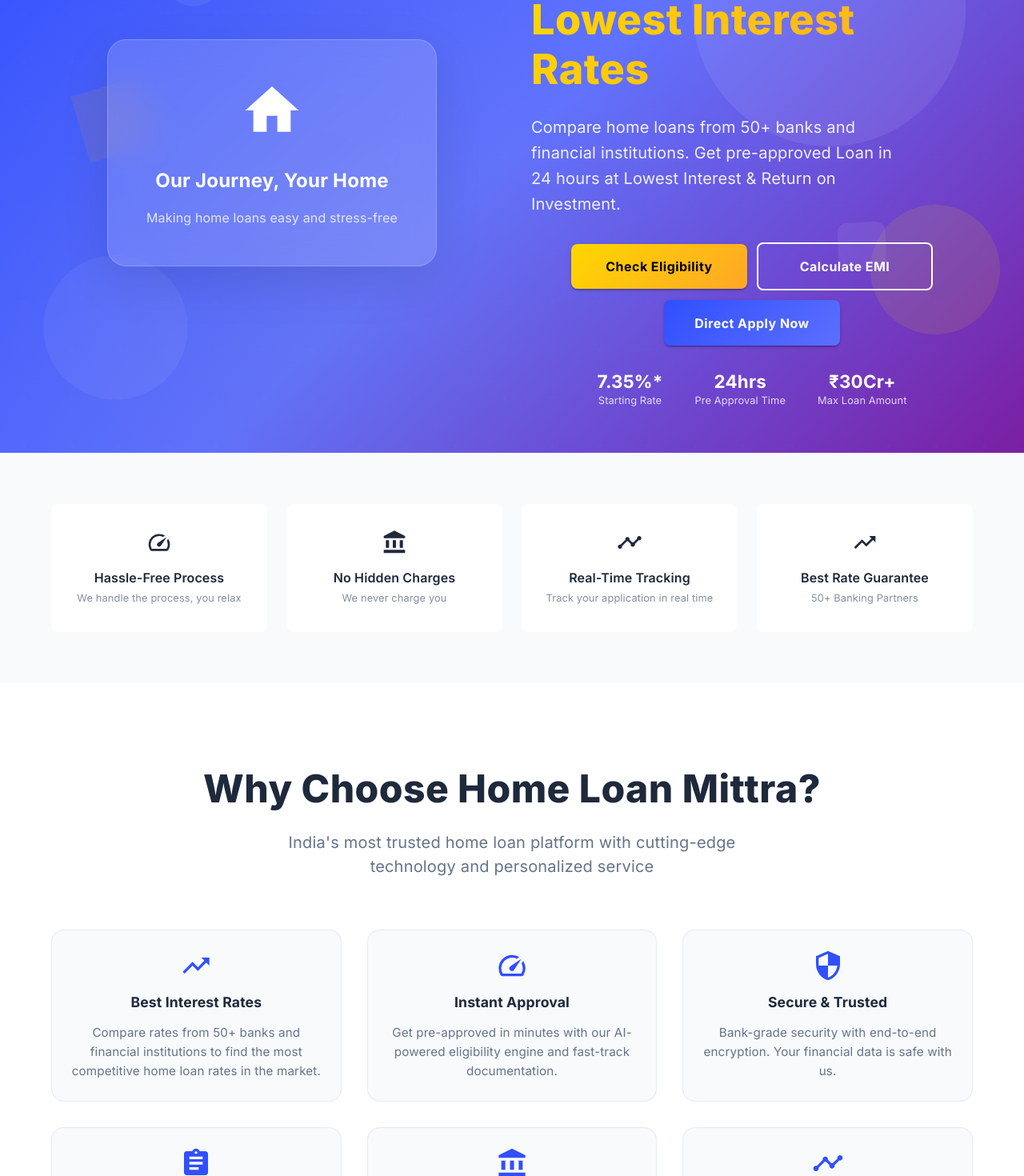
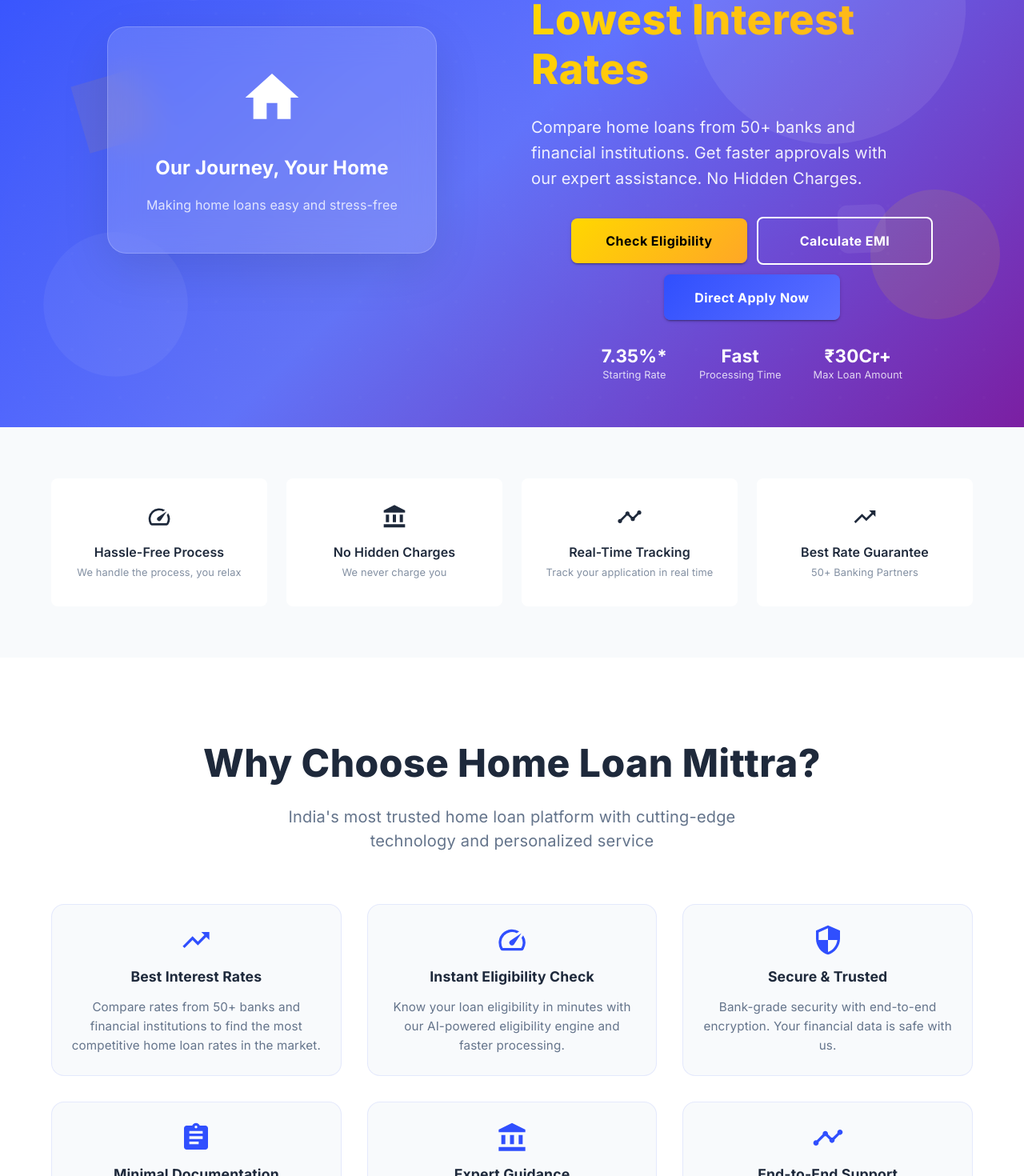
Before and after one commit to ZorricoDevs/zorrico-frontend, a React (Create React App) app: page / in a window 1280 px wide. Shown: the part 289-1759 px from the top of the page at 80% size. Built offline with nearby package versions, Linux system fonts and the light colour scheme.

Commit message:
refactor: Update AboutUsPage and CareersPage content for clarity and impact; enhance HomePage descriptions for better user understanding

```diff
--- a/src/pages/AboutUsPage.tsx
+++ b/src/pages/AboutUsPage.tsx
@@ -10,26 +10,26 @@
   const content = (
     <Stack spacing={4}>
       <Typography
-        variant="h5"
-        component="h2"
+        variant='h5'
+        component='h2'
         sx={{
           color: '#304FFE',
-          fontWeight: 600
+          fontWeight: 600,
         }}
       >
         Making Home Loans Effortless
       </Typography>
 
       <Typography
-        variant="body1"
+        variant='body1'
         paragraph
         sx={{
-          color: isDarkMode ? theme.palette.text.primary : '#2E2E2E'
+          color: isDarkMode ? theme.palette.text.primary : '#2E2E2E',
         }}
       >
-        HomeLoanMittra is India&apos;s leading digital platform that simplifies the home loan journey
-        for millions of customers. We connect borrowers with the best lenders, providing transparent
-        comparisons, instant eligibility checks, and seamless application processes.
+        HomeLoanMittra helps you find the right home loan faster. Compare offers from leading banks
+        & financial institutions, check your eligibility instantly, and enjoy a smooth, hassle-free
+        application journey.
       </Typography>
 
       <Box sx={{ display: 'grid', gridTemplateColumns: { xs: '1fr', md: '1fr 1fr' }, gap: 3 }}>
@@ -39,29 +39,29 @@
             p: 3,
             height: '100%',
             backgroundColor: isDarkMode ? theme.palette.background.paper : '#FFFFFF',
-            border: isDarkMode ? '1px solid rgba(48, 79, 254, 0.12)' : 'none'
+            border: isDarkMode ? '1px solid rgba(48, 79, 254, 0.12)' : 'none',
           }}
         >
           <Box sx={{ display: 'flex', alignItems: 'center', mb: 2 }}>
             <Business sx={{ color: '#304FFE', mr: 2, fontSize: 32 }} />
             <Typography
-              variant="h6"
+              variant='h6'
               sx={{
                 fontWeight: 600,
-                color: isDarkMode ? theme.palette.text.primary : '#2E2E2E'
+                color: isDarkMode ? theme.palette.text.primary : '#2E2E2E',
               }}
             >
               Our Mission
             </Typography>
           </Box>
           <Typography
-            variant="body2"
+            variant='body2'
             sx={{
-              color: isDarkMode ? theme.palette.text.secondary : '#2E2E2E'
+              color: isDarkMode ? theme.palette.text.secondary : '#2E2E2E',
             }}
           >
-            To democratize home loan access by providing transparent, technology-driven
-            solutions that empower customers to make informed financial decisions.
+            To democratize home loan access by providing transparent, technology-driven solutions
+            that empower customers to make informed financial decisions with trusted guidance.
           </Typography>
         </Paper>
 
@@ -71,29 +71,29 @@
             p: 3,
             height: '100%',
             backgroundColor: isDarkMode ? theme.palette.background.paper : '#FFFFFF',
-            border: isDarkMode ? '1px solid rgba(0, 200, 200, 0.12)' : 'none'
+            border: isDarkMode ? '1px solid rgba(0, 200, 200, 0.12)' : 'none',
           }}
         >
           <Box sx={{ display: 'flex', alignItems: 'center', mb: 2 }}>
             <People sx={{ color: '#00C8C8', mr: 2, fontSize: 32 }} />
             <Typography
-              variant="h6"
+              variant='h6'
               sx={{
                 fontWeight: 600,
-                color: isDarkMode ? theme.palette.text.primary : '#2E2E2E'
+                color: isDarkMode ? theme.palette.text.primary : '#2E2E2E',
               }}
             >
               Our Vision
             </Typography>
           </Box>
           <Typography
-            variant="body2"
+            variant='body2'
             sx={{
-              color: isDarkMode ? theme.palette.text.secondary : '#2E2E2E'
+              color: isDarkMode ? theme.palette.text.secondary : '#2E2E2E',
             }}
           >
-            To be the most trusted and preferred home loan platform in India,
-            making homeownership dreams accessible to everyone.
+            To become a trusted and preferred home loan platform in India, making homeownership
+            accessible to everyone.
           </Typography>
         </Paper>
 
@@ -103,29 +103,28 @@
             p: 3,
             height: '100%',
             backgroundColor: isDarkMode ? theme.palette.background.paper : '#FFFFFF',
-            border: isDarkMode ? '1px solid rgba(255, 167, 38, 0.12)' : 'none'
+            border: isDarkMode ? '1px solid rgba(255, 167, 38, 0.12)' : 'none',
           }}
         >
           <Box sx={{ display: 'flex', alignItems: 'center', mb: 2 }}>
             <Security sx={{ color: '#FFA726', mr: 2, fontSize: 32 }} />
             <Typography
-              variant="h6"
+              variant='h6'
               sx={{
                 fontWeight: 600,
-                color: isDarkMode ? theme.palette.text.primary : '#2E2E2E'
+                color: isDarkMode ? theme.palette.text.primary : '#2E2E2E',
               }}
             >
               Security First
             </Typography>
           </Box>
           <Typography
-            variant="body2"
+            variant='body2'
             sx={{
-              color: isDarkMode ? theme.palette.text.secondary : '#2E2E2E'
+              color: isDarkMode ? theme.palette.text.secondary : '#2E2E2E',
             }}
           >
-            We employ bank-grade security measures and comply with RBI guidelines
-            to ensure your financial data is always protected.
+            We use bank-grade security measures to keep your financial data safe and private.
           </Typography>
         </Paper>
 
@@ -135,40 +134,40 @@
             p: 3,
             height: '100%',
             backgroundColor: isDarkMode ? theme.palette.background.paper : '#FFFFFF',
-            border: isDarkMode ? '1px solid rgba(48, 79, 254, 0.12)' : 'none'
+            border: isDarkMode ? '1px solid rgba(48, 79, 254, 0.12)' : 'none',
           }}
         >
           <Box sx={{ display: 'flex', alignItems: 'center', mb: 2 }}>
             <TrendingUp sx={{ color: '#304FFE', mr: 2, fontSize: 32 }} />
             <Typography
-              variant="h6"
+              variant='h6'
               sx={{
                 fontWeight: 600,
-                color: isDarkMode ? theme.palette.text.primary : '#2E2E2E'
+                color: isDarkMode ? theme.palette.text.primary : '#2E2E2E',
               }}
             >
               Innovation
             </Typography>
           </Box>
           <Typography
-            variant="body2"
+            variant='body2'
             sx={{
-              color: isDarkMode ? theme.palette.text.secondary : '#2E2E2E'
+              color: isDarkMode ? theme.palette.text.secondary : '#2E2E2E',
             }}
           >
-            Leveraging cutting-edge technology and AI to provide personalized
-            loan recommendations and seamless digital experiences.
+            Leveraging cutting-edge technology and AI to provide personalized loan recommendations
+            and seamless digital experiences.
           </Typography>
         </Paper>
       </Box>
 
       <Typography
-        variant="h5"
-        component="h2"
+        variant='h5'
+        component='h2'
         sx={{
           color: '#304FFE',
           fontWeight: 600,
-          mt: 4
+          mt: 4,
         }}
       >
         Why Choose HomeLoanMittra?
@@ -176,56 +175,55 @@
 
       <Stack spacing={2}>
         <Typography
-          variant="body1"
+          variant='body1'
           sx={{
-            color: isDarkMode ? theme.palette.text.primary : '#2E2E2E'
+            color: isDarkMode ? theme.palette.text.primary : '#2E2E2E',
           }}
         >
-          • <strong style={{ color: '#304FFE' }}>Compare 50+ Lenders:</strong> Get the best rates from top banks and NBFCs
+          • <strong style={{ color: '#304FFE' }}>Compare 50+ Lenders:</strong> Get the best rates
+          from top banks and NBFCs
         </Typography>
         <Typography
-          variant="body1"
+          variant='body1'
           sx={{
-            color: isDarkMode ? theme.palette.text.primary : '#2E2E2E'
+            color: isDarkMode ? theme.palette.text.primary : '#2E2E2E',
           }}
         >
-          • <strong style={{ color: '#00C8C8' }}>Instant Approval:</strong> Get pre-approved in minutes, not days
+          • <strong style={{ color: '#00C8C8' }}>Instant Eligibility Check:</strong> Know your loan
+          eligibility in minutes
         </Typography>
         <Typography
-          variant="body1"
+          variant='body1'
           sx={{
-            color: isDarkMode ? theme.palette.text.primary : '#2E2E2E'
+            color: isDarkMode ? theme.palette.text.primary : '#2E2E2E',
           }}
         >
-          • <strong style={{ color: '#FFA726' }}>Zero Hidden Charges:</strong> Complete transparency in all fees and charges
+          • <strong style={{ color: '#FFA726' }}>Zero Hidden Charges:</strong> Complete transparency
+          in all fees and charges
         </Typography>
         <Typography
-          variant="body1"
+          variant='body1'
           sx={{
-            color: isDarkMode ? theme.palette.text.primary : '#2E2E2E'
+            color: isDarkMode ? theme.palette.text.primary : '#2E2E2E',
           }}
         >
-          • <strong style={{ color: '#304FFE' }}>Expert Support:</strong> Dedicated relationship managers for personalized assistance
+          • <strong style={{ color: '#304FFE' }}>Expert Support:</strong> Dedicated relationship
+          managers for personalized assistance
         </Typography>
         <Typography
-          variant="body1"
+          variant='body1'
           sx={{
-            color: isDarkMode ? theme.palette.text.primary : '#2E2E2E'
+            color: isDarkMode ? theme.palette.text.primary : '#2E2E2E',
           }}
         >
-          • <strong style={{ color: '#00C8C8' }}>Digital Process:</strong> Complete your loan journey from application to disbursal online
+          • <strong style={{ color: '#00C8C8' }}>Digital Process:</strong> Complete your loan
+          journey from application to disbursal online
         </Typography>
       </Stack>
     </Stack>
   );
 
-  return (
-    <GenericPage
-      title="About Us"
-      content={content}
-      breadcrumb="About HomeLoanMittra"
-    />
-  );
+  return <GenericPage title='About Us' content={content} breadcrumb='About HomeLoanMittra' />;
 };
 
 export default AboutUsPage;
--- a/src/pages/CareersPage.tsx
+++ b/src/pages/CareersPage.tsx
@@ -14,9 +14,8 @@
       </Typography>
 
       <Typography variant='body1' paragraph>
-        Be part of India&apos;s fastest-growing fintech platform that&apos;s revolutionizing the
-        home loan industry. We&apos;re looking for passionate individuals who want to make
-        homeownership dreams accessible to millions.
+        Join a fast-growing fintech platform that&apos;s transforming how people experience home
+        loans. Work with us to empower more families to achieve their dream of homeownership.
       </Typography>
 
       <Box
@@ -39,8 +38,8 @@
             Innovation First
           </Typography>
           <Typography variant='body2' sx={{ color: isDarkMode ? '#b0b0b0' : '#666' }}>
-            Work with cutting-edge technology and contribute to products that impact millions of
-            users.
+            Work with cutting-edge technology and contribute to products that impact thousands of
+            users and growing.
           </Typography>
         </Paper>
 
@@ -127,8 +126,9 @@
             mx: 'auto',
           }}
         >
-          We appreciate your interest in joining our team. While we don&apos;t have any open
-          positions at the moment, we encourage you to check back soon for future opportunities.
+          We truly appreciate your interest in joining our team. At the moment, we don&apos;t have
+          any open positions, but we&apos;re always on the lookout for passionate individuals. Feel
+          free to share your resume, and we&apos;ll reach out when a suitable opportunity arises.
         </Typography>
         <Button
           variant='outlined'
@@ -163,8 +163,8 @@
             }}
           />
           <Typography variant='body1'>
-            <strong>Competitive Compensation:</strong> Market-leading salaries with performance
-            bonuses and equity participation.
+            <strong>Competitive Compensation:</strong> Attractive compensation packages with
+            performance-based incentives.
           </Typography>
         </Box>
 
@@ -180,8 +180,8 @@
             }}
           />
           <Typography variant='body1'>
-            <strong>Learning & Development:</strong> Regular training programs, conference
-            attendance, and certification support.
+            <strong>Learning & Development:</strong> Ongoing training programs, skill development
+            workshops, and certification support to help you grow.
           </Typography>
         </Box>
 
@@ -197,8 +197,8 @@
             }}
           />
           <Typography variant='body1'>
-            <strong>Health & Wellness:</strong> Comprehensive health insurance, wellness programs,
-            and mental health support.
+            <strong>Health & Wellness:</strong> We value well-being with a positive, supportive work
+            environment and wellness initiatives.
           </Typography>
         </Box>
 
--- a/src/pages/HomePage.tsx
+++ b/src/pages/HomePage.tsx
@@ -72,9 +72,9 @@
     },
     {
       icon: <Speed sx={{ fontSize: 40 }} />,
-      title: 'Instant Approval',
+      title: 'Instant Eligibility Check',
       description:
-        'Get pre-approved in minutes with our AI-powered eligibility engine and fast-track documentation.',
+        'Know your loan eligibility in minutes with our AI-powered eligibility engine and faster processing.',
     },
     {
       icon: <Security sx={{ fontSize: 40 }} />,
@@ -183,8 +183,8 @@
     },
     {
       step: '04',
-      title: 'Get Approved',
-      description: 'Receive Pre-Approval in 24 hours',
+      title: 'Connect with Banks',
+      description: 'We connect you with the right bank faster',
     },
   ];
 
@@ -499,8 +499,8 @@
                     margin: { xs: '0 auto 20px', lg: '0 0 32px' },
                   }}
                 >
-                  Compare home loans from 50+ banks and financial institutions. Get pre-approved
-                  Loan in 24 hours at Lowest Interest & Return on Investment.
+                  Compare home loans from 50+ banks and financial institutions. Get faster approvals
+                  with our expert assistance. No Hidden Charges.
                 </Typography>
               </motion.div>
 
@@ -605,7 +605,7 @@
               >
                 {[
                   { value: '7.35%*', label: 'Starting Rate' },
-                  { value: '24hrs', label: 'Pre Approval Time' },
+                  { value: 'Fast', label: 'Processing Time' },
                   { value: '₹30Cr+', label: 'Max Loan Amount' },
                 ].map((stat, index) => (
                   <motion.div
```
